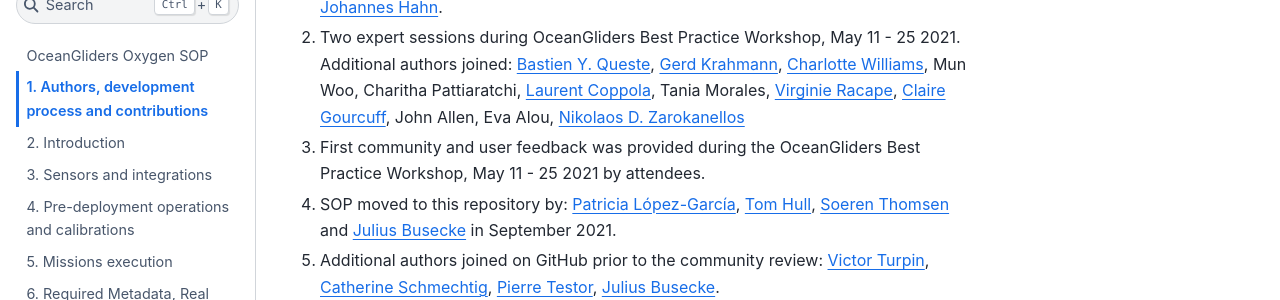
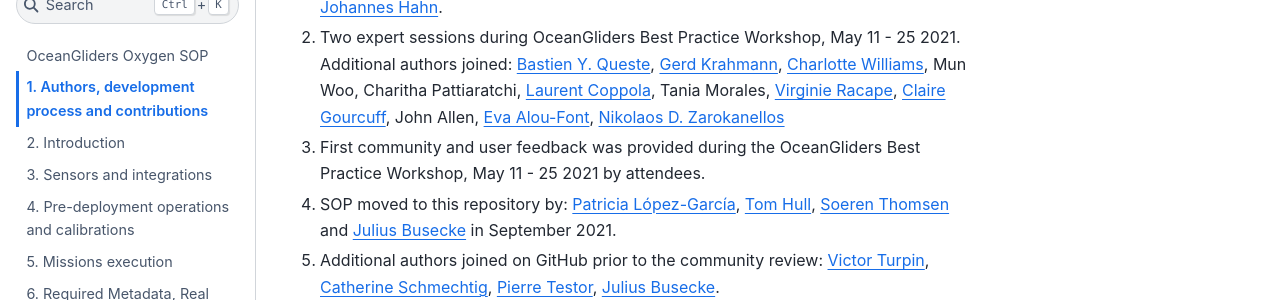
Before and after one commit to OceanGlidersCommunity/Oxygen_SOP, a Jupyter Book: the page built from sections/authors_SOP_development_process.md, in a window 1280 px wide and 900 px high, scrolled down 1575 px. Shown: the part 153-453 px from the top of the window. Built offline with Jupyter Book 1.0.4 settings and Sphinx 7.4.7 and the Sphinx Book theme 1.1.4, drawn with Linux system fonts in a browser that asks for light colours.

Commit message:
Update authors_SOP_development_process.md

```diff
--- a/sections/authors_SOP_development_process.md
+++ b/sections/authors_SOP_development_process.md
@@ -31,7 +31,7 @@
 1) Initial SOP was drafted by [Patricia López-García](https://github.com/patricialg), [Tom Hull](https://github.com/tomhull), [Soeren Thomsen](https://github.com/soerenthomsen) and [Johannes Hahn](https://github.com/hahn-johannes).
 
 2) Two expert sessions during OceanGliders Best Practice Workshop, May 11 - 25 2021.
-Additional authors joined: [Bastien Y. Queste](https://github.com/bastienqueste), [Gerd Krahmann](https://github.com/gkrahmann), [Charlotte Williams](https://github.com/charlotte-aj-williams), Mun Woo, Charitha Pattiaratchi, [Laurent Coppola](https://github.com/laurcopp), Tania Morales, [Virginie Racape](https://github.com/vracape), [Claire Gourcuff](https://github.com/cgourcuf), John Allen, Eva Alou, [Nikolaos D. Zarokanellos](https://github.com/nizaroka)
+Additional authors joined: [Bastien Y. Queste](https://github.com/bastienqueste), [Gerd Krahmann](https://github.com/gkrahmann), [Charlotte Williams](https://github.com/charlotte-aj-williams), Mun Woo, Charitha Pattiaratchi, [Laurent Coppola](https://github.com/laurcopp), Tania Morales, [Virginie Racape](https://github.com/vracape), [Claire Gourcuff](https://github.com/cgourcuf), John Allen, [Eva Alou-Font](https://github.com/ealou), [Nikolaos D. Zarokanellos](https://github.com/nizaroka)
 
 3) First community and user feedback was provided during the OceanGliders Best Practice Workshop, May 11 - 25 2021 by attendees.
 
```
